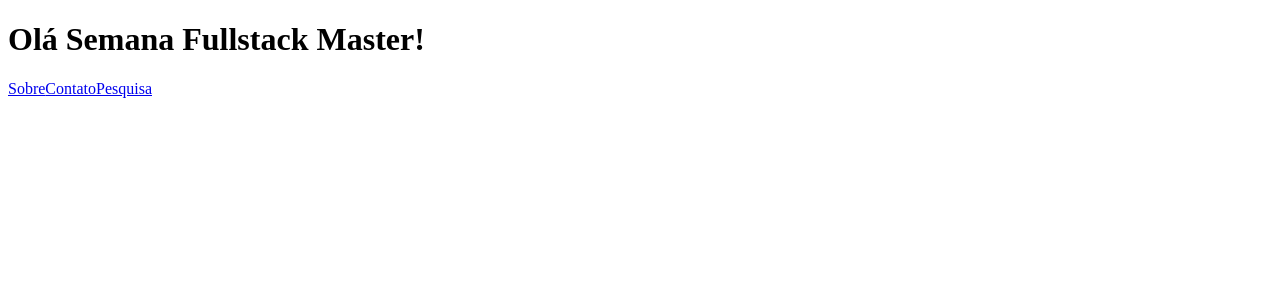
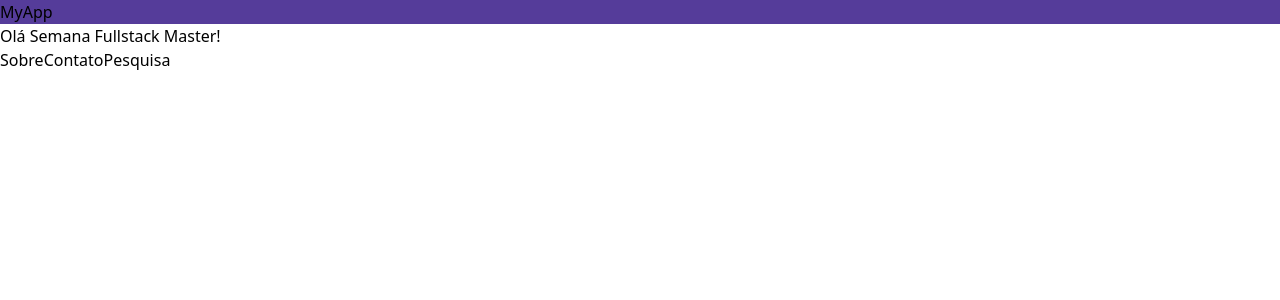
Before and after one commit to lucasbc92/palpitebox-devpleno, a Next.js app: page / in a window 1280 px wide. Shown: the top 300 px of the page. Built offline with nearby package versions, Linux system fonts and the light colour scheme.

Commit message:
Installed TailwindCSS

```diff
--- /dev/null
+++ b/css/styles.css
@@ -0,0 +1,5 @@
+@import "tailwindcss/base";
+
+@import "tailwindcss/components";
+
+@import "tailwindcss/utilities";
--- a/package.json
+++ b/package.json
@@ -11,8 +11,11 @@
   "author": "Lucas Bueno Cesario",
   "license": "MIT",
   "dependencies": {
+    "autoprefixer": "^9.8.5",
     "next": "^9.4.4",
+    "postcss-import": "^12.0.1",
     "react": "^16.13.1",
-    "react-dom": "^16.13.1"
+    "react-dom": "^16.13.1",
+    "tailwindcss": "^1.5.2"
   }
 }
--- /dev/null
+++ b/pages/_app.js
@@ -0,0 +1,14 @@
+import React from 'react';
+
+import '../css/styles.css';
+
+const MyApp = ({ Component, pageProps }) => {
+    return (
+        <div>
+            <h1 className='bg-red-900 md:bg-green-900 lg:bg-purple-800'>MyApp</h1>
+            <Component {...pageProps} />
+        </div>
+    )
+}
+
+export default MyApp
--- a/pages/index.js
+++ b/pages/index.js
@@ -16,7 +16,6 @@
                     <a>Pesquisa</a>
                 </Link>
             </div>
-
         </div>
     )
 }
--- /dev/null
+++ b/postcss.config.js
@@ -0,0 +1,7 @@
+module.exports = {
+    plugins: [
+      'postcss-import',
+      'tailwindcss',
+      'autoprefixer',
+    ]
+  }
--- /dev/null
+++ b/tailwind.config.js
@@ -0,0 +1,8 @@
+module.exports = {
+  purge: [],
+  theme: {
+    extend: {},
+  },
+  variants: {},
+  plugins: [],
+}
```
Also changed, not shown: 2 other files (tests, documents, lock files or other folders).
